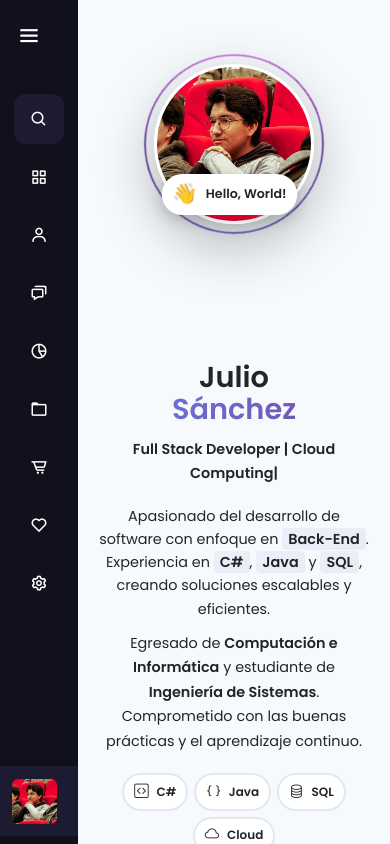
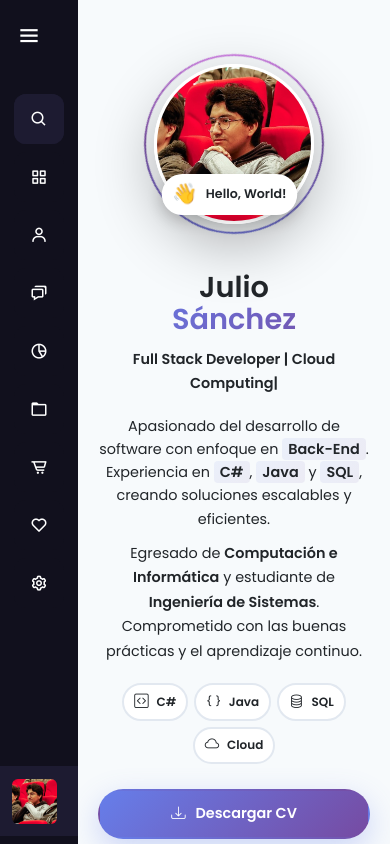
Before and after one commit to J0seJuli0/Jose-Julio-Sanchez-Cruzado, an Angular app: page / in a window 390 px wide. Shown: the top 844 px of the page. Built offline with nearby package versions, Linux system fonts and the light colour scheme.

Commit message:
update responsive about mee

```diff
--- a/src/app/components/about/about.component.css
+++ b/src/app/components/about/about.component.css
@@ -471,7 +471,7 @@
 
   .profile-wrapper {
     min-height: 380px;
-    margin-bottom: 40px;
+    margin-bottom: -40px;
   }
 
   .profile-pic {
@@ -522,7 +522,7 @@
 
   .profile-wrapper {
     min-height: 320px;
-    margin-bottom: 35px;
+    margin-bottom: -45px;
   }
 
   .profile-pic {
@@ -656,7 +656,7 @@
 
   .profile-wrapper {
     min-height: 280px;
-    margin-bottom: 30px;
+    margin-bottom: -60px;
   }
 
   .profile-pic {
```
